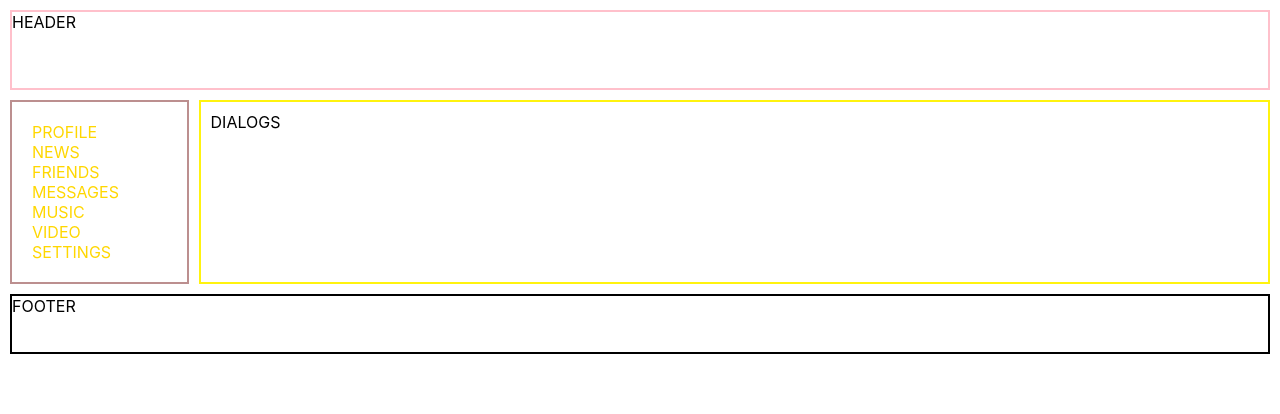
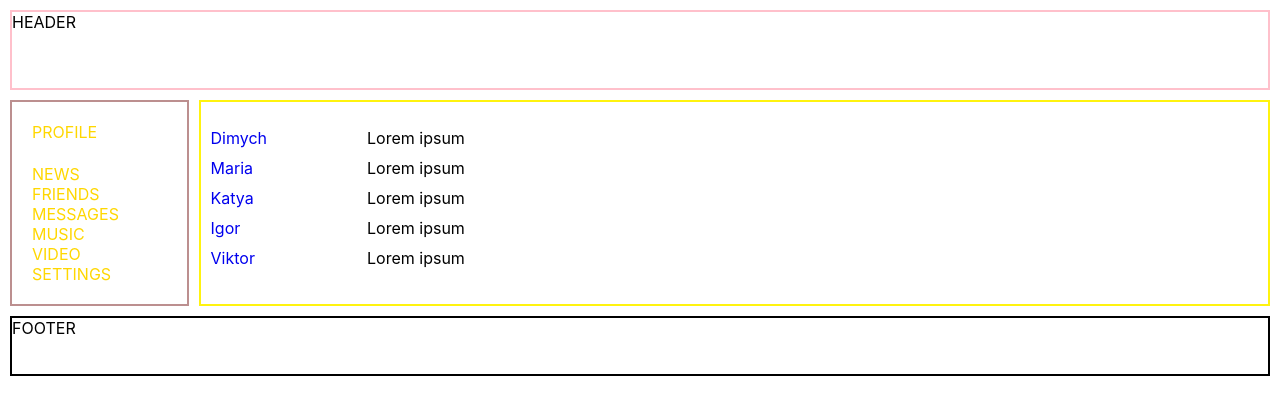
Before and after one commit to hrsk/samurai-way, a React (Create React App) app: page /dialogs in a window 1280 px wide. Shown: the top 414 px of the page. Built offline with nearby package versions, Linux system fonts and the light colour scheme.

Commit message:
dialogs page

```diff
--- a/src/components/dialogs/Dialogs.tsx
+++ b/src/components/dialogs/Dialogs.tsx
@@ -1,8 +1,44 @@
+import { Dialog } from "./dialog/Dialog";
+import { Message } from "./message/Message";
+
+export type DialogType = {
+    id: number
+    userName: string
+}
+export type MessageType = {
+    id: number
+    message: string
+}
 
 export const Dialogs = () => {
+
+    const arrayDialogs: DialogType[] = [
+        { id: 1, userName: 'Dimych' },
+        { id: 2, userName: 'Maria' },
+        { id: 3, userName: 'Katya' },
+        { id: 4, userName: 'Igor' },
+        { id: 5, userName: 'Viktor' },
+    ]
+
+    const arrayMessages: MessageType[] = [
+        { id: 1, message: 'Lorem ipsum' },
+        { id: 2, message: 'Lorem ipsum' },
+        { id: 3, message: 'Lorem ipsum' },
+        { id: 4, message: 'Lorem ipsum' },
+        { id: 5, message: 'Lorem ipsum' },
+    ]
+
+    const gialogs = arrayDialogs.map(item => <Dialog key={item.id} userName={item.userName} />)
+    const messages = arrayMessages.map(item => <Message key={item.id} message={item.message} />)
+
     return (
-        <div>
-            DIALOGS
+        <div style={{ display: 'flex', gap: '100px' }}>
+            <ul style={{ listStyle: 'none', padding: 0 }}>
+                {gialogs}
+            </ul>
+            <ul style={{ listStyle: 'none', padding: 0 }}>
+                {messages}
+            </ul>
         </div>
     );
 };
--- /dev/null
+++ b/src/components/dialogs/dialog/Dialog.tsx
@@ -0,0 +1,16 @@
+import { NavLink } from "react-router-dom";
+
+type PropsType = {
+    userName: string
+}
+
+export const Dialog = ({ userName }: PropsType) => {
+
+    return (
+        <li style={{ paddingBottom: '10px' }}>
+            <NavLink to={`/dialogs/${userName}`} style={{ textDecoration: 'none' }}>
+                {userName}
+            </NavLink>
+        </li>
+    );
+};
--- /dev/null
+++ b/src/components/dialogs/message/Message.tsx
@@ -0,0 +1,13 @@
+
+type PropsType = {
+    message: string
+}
+
+export const Message = ({ message }: PropsType) => {
+
+    return (
+        <li style={{ paddingBottom: '10px' }}>
+            {message}
+        </li>
+    );
+};
```
